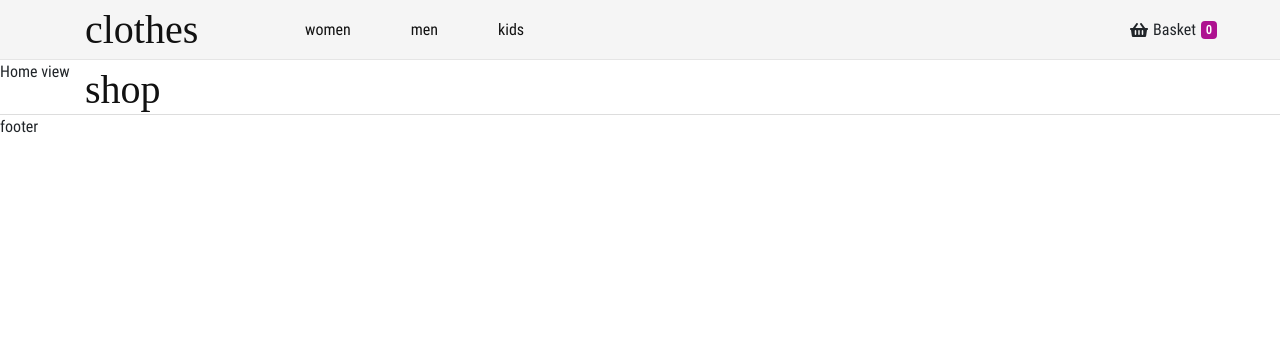
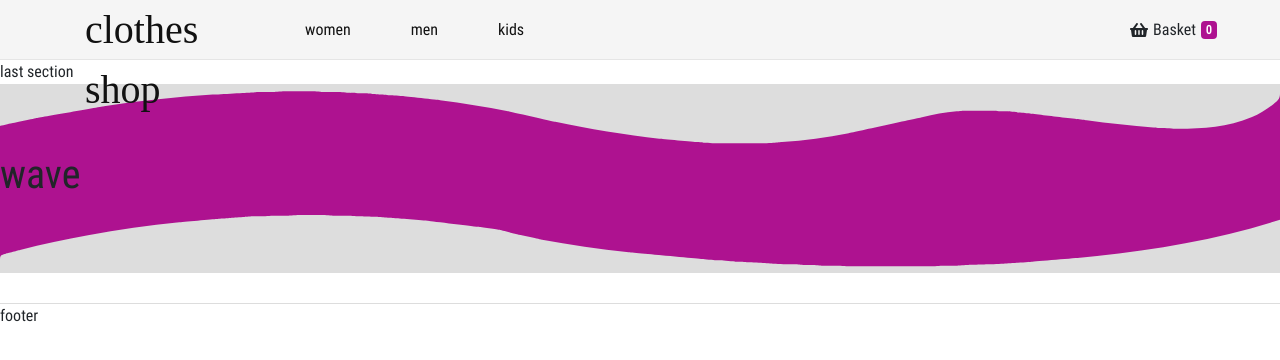
Before and after one commit to IwonaLalak/gatsby-clothes-shop, a Gatsby site: page / in a window 1280 px wide. Built offline with nearby package versions, Linux system fonts and the light colour scheme; Gatsby itself is replaced by a stand-in of ours; a web font is replaced by a local one.

Commit message:
home components

```diff
--- /dev/null
+++ b/src/components/shared/svg/SVG.js
@@ -0,0 +1,9 @@
+import React from "react";
+
+export const SVG = ({viewbox,path,fill}) => (
+    <svg viewBox={viewbox} preserveAspectRatio={"none"}>
+        <path d={path}
+              style={{fill}}>
+        </path>
+    </svg>
+)
--- a/src/components/views/home/HomeView.js
+++ b/src/components/views/home/HomeView.js
@@ -1,9 +1,12 @@
 import React from 'react';
+import LastSection from "./components/lastSection/LastSection";
+import WaveSection from "./components/waveSection/WaveSection";
 
 const HomeView = () => {
     return (
-        <div>
-            Home view
+        <div id={'HOMEVIEW'}>
+            <LastSection/>
+            <WaveSection/>
         </div>
     );
 };
--- /dev/null
+++ b/src/components/views/home/components/lastSection/LastSection.js
@@ -0,0 +1,11 @@
+import React from 'react';
+
+const LastSection = () => {
+    return (
+        <div>
+            last section
+        </div>
+    );
+};
+
+export default LastSection;
--- /dev/null
+++ b/src/components/views/home/components/waveSection/WaveSection.js
@@ -0,0 +1,18 @@
+import React from 'react';
+import {SVG} from "../../../../shared/svg/SVG";
+import {pathBottom, pathDimensions, pathTOP} from "../../../../../utilities/svgPaths";
+
+const WaveSection = () => {
+    return (
+        <section id={'WAVE'}>
+            <SVG fill={'#DDD'} viewbox={pathDimensions()} path={pathTOP()}/>
+            <h1>
+                wave
+            </h1>
+            <SVG fill={'#DDD'} viewbox={pathDimensions()} path={pathBottom()}/>
+
+        </section>
+    );
+};
+
+export default WaveSection;
--- a/src/styles/imports.less
+++ b/src/styles/imports.less
@@ -1,3 +1,5 @@
 @import "general";
 
 @import "components/Layout";
+
+@import "views/HomeView";
--- /dev/null
+++ b/src/styles/views/HomeView.less
@@ -0,0 +1,7 @@
+@import "../variables";
+
+#HOMEVIEW {
+  section#WAVE {
+    background: @primary-color;
+  }
+}
--- /dev/null
+++ b/src/utilities/svgPaths.js
@@ -0,0 +1,106 @@
+export const pathDimensions = () => ("0 0 1920 100");
+
+export const pathTOP = () => (
+    "M 0.00,0.00\n" +
+    "           C 0.00,0.00 0.00,63.00 0.00,63.00\n" +
+    "             0.00,63.00 16.00,59.42 16.00,59.42\n" +
+    "             16.00,59.42 55.00,51.00 55.00,51.00\n" +
+    "             55.00,51.00 156.00,33.27 156.00,33.27\n" +
+    "             210.21,25.29 264.42,19.65 319.00,15.91\n" +
+    "             319.00,15.91 372.00,13.00 372.00,13.00\n" +
+    "             372.00,13.00 387.00,12.00 387.00,12.00\n" +
+    "             387.00,12.00 411.00,12.00 411.00,12.00\n" +
+    "             411.00,12.00 427.00,11.00 427.00,11.00\n" +
+    "             427.00,11.00 467.00,11.00 467.00,11.00\n" +
+    "             467.00,11.00 483.00,12.00 483.00,12.00\n" +
+    "             483.00,12.00 505.00,12.00 505.00,12.00\n" +
+    "             505.00,12.00 521.00,13.00 521.00,13.00\n" +
+    "             521.00,13.00 547.00,14.00 547.00,14.00\n" +
+    "             547.00,14.00 558.00,14.91 558.00,14.91\n" +
+    "             558.00,14.91 585.00,16.83 585.00,16.83\n" +
+    "             585.00,16.83 604.00,18.17 604.00,18.17\n" +
+    "             604.00,18.17 660.00,24.28 660.00,24.28\n" +
+    "             694.14,28.54 728.22,34.28 762.00,40.80\n" +
+    "             762.00,40.80 833.00,56.79 833.00,56.79\n" +
+    "             880.74,66.95 940.56,76.98 989.00,82.16\n" +
+    "             989.00,82.16 1045.00,87.09 1045.00,87.09\n" +
+    "             1045.00,87.09 1055.00,88.00 1055.00,88.00\n" +
+    "             1055.00,88.00 1075.00,89.00 1075.00,89.00\n" +
+    "             1075.00,89.00 1144.00,89.00 1144.00,89.00\n" +
+    "             1144.00,89.00 1163.00,88.00 1163.00,88.00\n" +
+    "             1163.00,88.00 1173.00,87.09 1173.00,87.09\n" +
+    "             1206.65,84.79 1239.82,79.93 1273.00,73.74\n" +
+    "             1273.00,73.74 1383.00,49.79 1383.00,49.79\n" +
+    "             1400.76,46.01 1416.79,42.18 1435.00,40.91\n" +
+    "             1435.00,40.91 1445.00,40.00 1445.00,40.00\n" +
+    "             1445.00,40.00 1490.00,40.00 1490.00,40.00\n" +
+    "             1490.00,40.00 1502.00,41.00 1502.00,41.00\n" +
+    "             1502.00,41.00 1511.00,41.00 1511.00,41.00\n" +
+    "             1511.00,41.00 1541.00,43.83 1541.00,43.83\n" +
+    "             1541.00,43.83 1630.00,54.28 1630.00,54.28\n" +
+    "             1663.30,58.66 1696.51,62.80 1730.00,65.09\n" +
+    "             1730.00,65.09 1740.00,66.00 1740.00,66.00\n" +
+    "             1740.00,66.00 1761.00,67.00 1761.00,67.00\n" +
+    "             1802.66,67.20 1838.78,65.41 1878.00,49.40\n" +
+    "             1888.90,44.95 1900.86,37.59 1910.00,30.20\n" +
+    "             1915.86,25.46 1919.85,22.93 1920.00,15.00\n" +
+    "             1920.00,15.00 1920.00,0.00 1920.00,0.00\n" +
+    "             1920.00,0.00 0.00,0.00 0.00,0.00 Z"
+);
+
+export const pathBottom = () => (
+    "M 0.00,100.00\n" +
+    "           C 0.00,100.00 1920.00,100.00 1920.00,100.00\n" +
+    "             1920.00,100.00 1920.00,19.00 1920.00,19.00\n" +
+    "             1824.15,50.36 1720.12,66.16 1620.00,76.17\n" +
+    "             1620.00,76.17 1548.00,82.09 1548.00,82.09\n" +
+    "             1548.00,82.09 1521.00,84.00 1521.00,84.00\n" +
+    "             1521.00,84.00 1505.00,85.00 1505.00,85.00\n" +
+    "             1505.00,85.00 1484.00,86.00 1484.00,86.00\n" +
+    "             1484.00,86.00 1451.00,87.00 1451.00,87.00\n" +
+    "             1451.00,87.00 1435.00,88.00 1435.00,88.00\n" +
+    "             1435.00,88.00 1413.00,88.00 1413.00,88.00\n" +
+    "             1413.00,88.00 1398.00,89.00 1398.00,89.00\n" +
+    "             1398.00,89.00 1275.00,89.00 1275.00,89.00\n" +
+    "             1275.00,89.00 1258.00,88.00 1258.00,88.00\n" +
+    "             1258.00,88.00 1233.00,88.00 1233.00,88.00\n" +
+    "             1233.00,88.00 1220.00,87.00 1220.00,87.00\n" +
+    "             1220.00,87.00 1204.00,87.00 1204.00,87.00\n" +
+    "             1204.00,87.00 1194.00,86.04 1194.00,86.04\n" +
+    "             1194.00,86.04 1182.00,86.04 1182.00,86.04\n" +
+    "             1182.00,86.04 1160.00,85.00 1160.00,85.00\n" +
+    "             1160.00,85.00 1145.00,84.00 1145.00,84.00\n" +
+    "             1145.00,84.00 1124.00,83.00 1124.00,83.00\n" +
+    "             1124.00,83.00 1112.00,82.00 1112.00,82.00\n" +
+    "             1112.00,82.00 1103.00,82.00 1103.00,82.00\n" +
+    "             1103.00,82.00 1082.00,80.00 1082.00,80.00\n" +
+    "             1082.00,80.00 1073.00,80.00 1073.00,80.00\n" +
+    "             1073.00,80.00 1054.00,78.09 1054.00,78.09\n" +
+    "             1054.00,78.09 943.00,67.84 943.00,67.84\n" +
+    "             898.85,63.11 854.70,56.47 811.00,48.58\n" +
+    "             811.00,48.58 772.00,40.13 772.00,40.13\n" +
+    "             772.00,40.13 749.00,34.26 749.00,34.26\n" +
+    "             749.00,34.26 718.00,29.72 718.00,29.72\n" +
+    "             718.00,29.72 643.00,20.83 643.00,20.83\n" +
+    "             643.00,20.83 595.00,16.91 595.00,16.91\n" +
+    "             595.00,16.91 569.00,15.00 569.00,15.00\n" +
+    "             569.00,15.00 539.00,14.00 539.00,14.00\n" +
+    "             539.00,14.00 524.00,13.00 524.00,13.00\n" +
+    "             524.00,13.00 500.00,13.00 500.00,13.00\n" +
+    "             500.00,13.00 485.00,12.00 485.00,12.00\n" +
+    "             485.00,12.00 449.00,12.00 449.00,12.00\n" +
+    "             449.00,12.00 432.00,13.00 432.00,13.00\n" +
+    "             432.00,13.00 409.00,13.00 409.00,13.00\n" +
+    "             409.00,13.00 393.00,14.04 393.00,14.04\n" +
+    "             393.00,14.04 379.00,14.04 379.00,14.04\n" +
+    "             379.00,14.04 367.00,15.00 367.00,15.00\n" +
+    "             367.00,15.00 350.00,16.00 350.00,16.00\n" +
+    "             350.00,16.00 324.00,17.91 324.00,17.91\n" +
+    "             324.00,17.91 269.00,22.83 269.00,22.83\n" +
+    "             223.14,27.42 177.33,33.91 132.00,42.39\n" +
+    "             97.93,48.76 63.41,55.29 30.00,64.58\n" +
+    "             30.00,64.58 9.00,70.00 9.00,70.00\n" +
+    "             6.67,70.67 2.45,71.49 1.02,73.51\n" +
+    "             -0.23,75.27 0.00,78.87 0.00,81.00\n" +
+    "             0.00,81.00 0.00,100.00 0.00,100.00 Z"
+);
```
Also changed, not shown: src/styles/imports.css, 1 other file.
